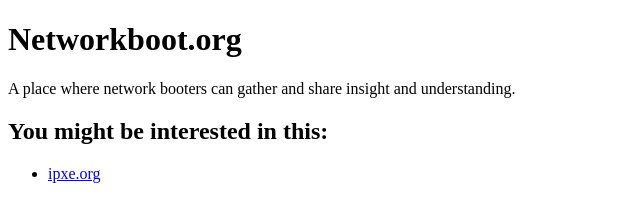
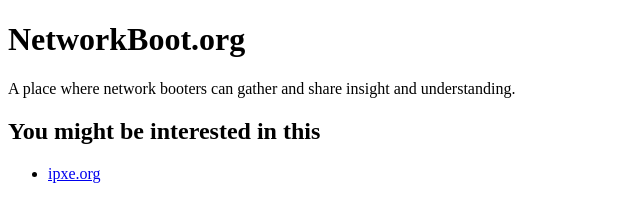
Before and after one commit to networkboot/networkboot.github.com, a plain HTML site: page index.html in a window 1280 px wide. Shown: the full height of the page, 0-640 px from the left. Drawn offline with Linux system fonts and the light colour scheme.

Commit message:
Update index.html

```diff
--- a/index.html
+++ b/index.html
@@ -1,13 +1,13 @@
 <!DOCTYPE html>
 <html>
 <head>
-<title>Networkboot.org</title>
+<title>NetworkBoot.org</title>
 </head>
 <body>
-<h1>Networkboot.org</h1>
+<h1>NetworkBoot.org</h1>
 <p>A place where network booters can gather and share insight and understanding.</p>
 
-<h2>You might be interested in this:</h2>
+<h2>You might be interested in this</h2>
 <ul>
 <li><a href="http://ipxe.org">ipxe.org</a></li>
 </ul>
```
